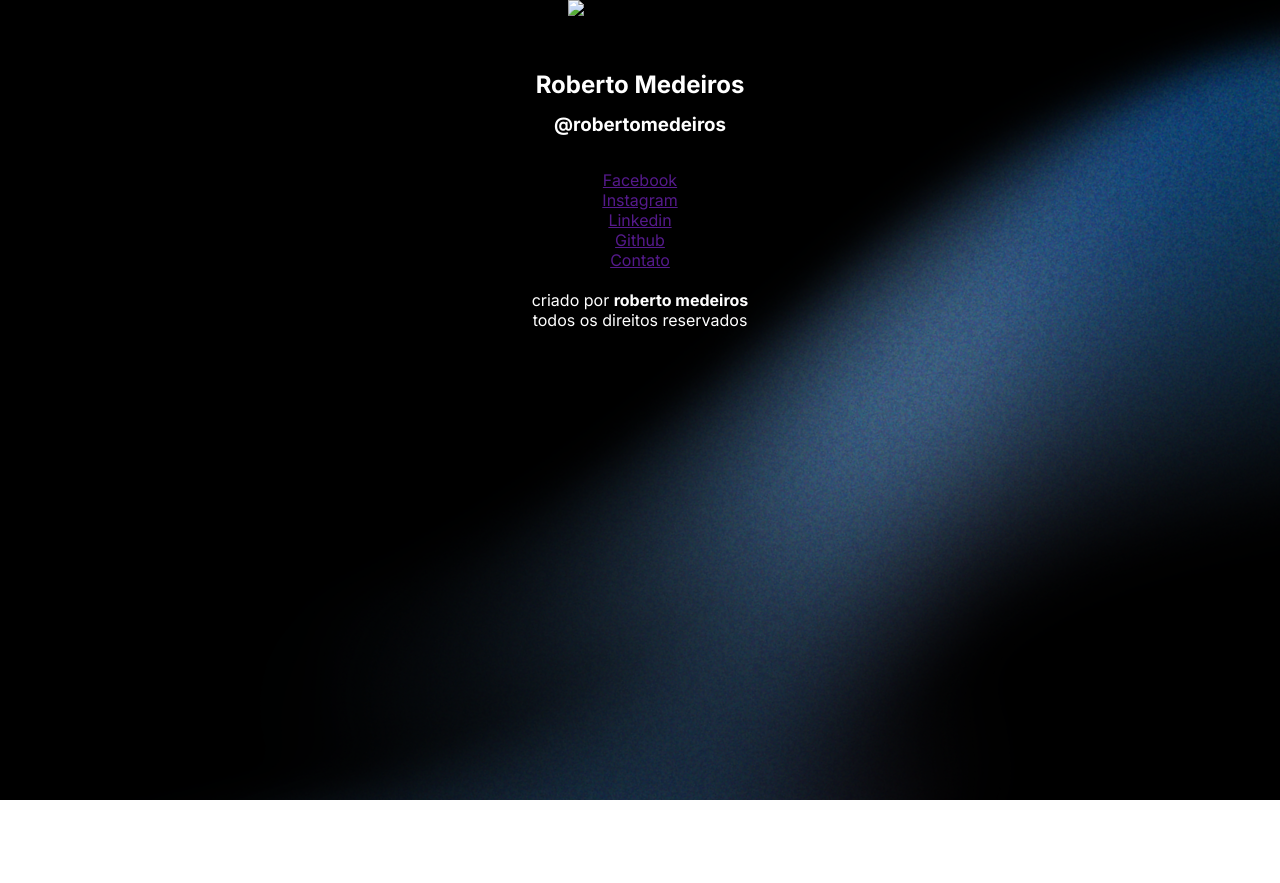
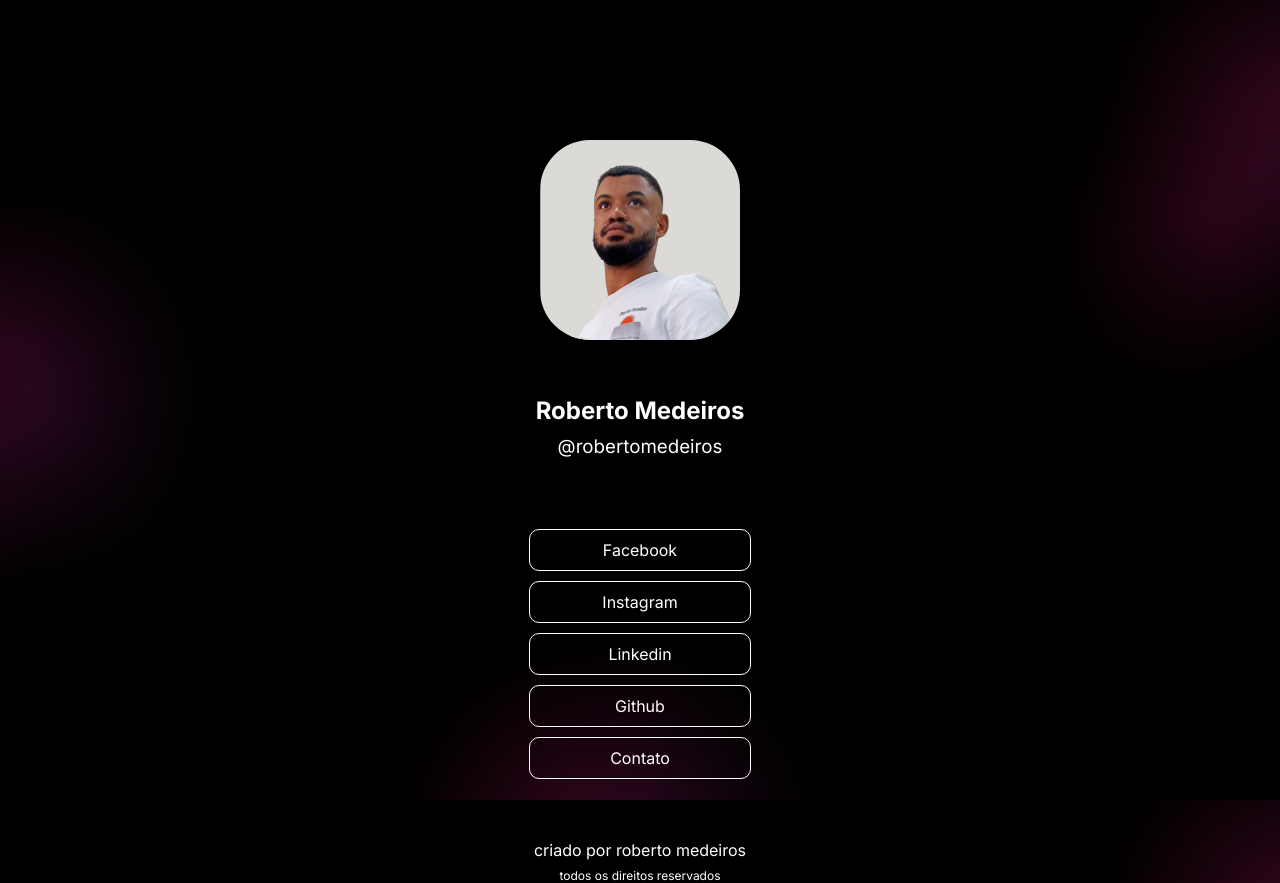
Before and after one commit to medeirosroberto/treelink, a plain HTML site: page index.html in a window 1280 px wide. Before the commit the page ends 800 px from the top, so only its background shows below. Drawn offline with Linux system fonts and the light colour scheme.

Commit message:
projeto pronto

```diff
--- a/index.html
+++ b/index.html
@@ -3,6 +3,7 @@
 <head>
   <meta charset="UTF-8">
   <meta name="viewport" content="width=device-width, initial-scale=1.0">
+  <meta name="description" content="Página de contato de Roberto Medeiros">
   <link rel="stylesheet" href="style.css">
   <link rel="preconnect" href="https://fonts.googleapis.com">
   <link rel="preconnect" href="https://fonts.gstatic.com" crossorigin>
@@ -10,10 +11,10 @@
    <link href="https://fonts.googleapis.com/css2?family=Inter:ital,opsz,wght@0,14..32,100..900;1,14..32,100..900&display=swap" rel="stylesheet">
 </head>
 <body>
-  <section class="perfil">
     <div class="foto">
-      <img src="" alt="Imagem do perfil">
+      <img src="/assests/asda.png" alt="Imagem do perfil">
     </div>
+  <section>
     <h1>Roberto Medeiros</h1>
     <h3>@robertomedeiros</h3>
   </section>
@@ -27,7 +28,7 @@
     </ul>
   </section>
   <footer>
-    <p>criado por <strong>roberto medeiros</strong></p>
+    <p>criado por roberto medeiros</p>
     <p>todos os direitos reservados</p>
   </footer>
 </body>
--- a/style.css
+++ b/style.css
@@ -4,19 +4,18 @@
   font-family: Inter, sans-serif;
 }
 body {
-  background: url(/assests/bg.png);
-}
-
-.perfil {
-
-}
-img {
-  display: ;
+  background: url(/assests/bg2.png) no-repeat center fixed;
+  background-size: cover;
 }
 
 .foto {
   display: flex;
   justify-content: center;
+  margin-top: 140px;
+}
+.foto > img {
+  height: 200px;
+  border-radius: 50px 50px;
 }
 
 h1, h3, p, span {
@@ -24,22 +23,42 @@ h1, h3, p, span {
   text-align: center;
 }
 h1 {
-  padding-top: 50px;
+  padding-top: 56px;
 }
 h3 {
-  padding: 14px;
+  padding: 10px;
+  font-weight: normal;
 }
 li {
   list-style: none;
   display: flex;
   justify-content: center;
-  align-items:;
+}
+li > a {
+  text-decoration: none;
+  color: white;
+  height: 20px;
+  text-align: center;
+}
+.cta > ul > li > a {
+  width: 200px;
+  padding: 10px;
+  margin: 5px;
+  border: solid 1px;
+  border-radius: 10px;
 }
 .cta {
-  padding-top: 20px;
-
+  padding-top: 56px;
+}
+.cta > ul > li > a:hover {
+  background-color: white;
+  color: #252525;
 }
 footer {
   text-align: center;
-  padding-top: 20px;
+  margin-top: 56px;
 }
+footer :nth-child(2) {
+  font-size: 12px;
+  padding-top: 8px;
+}
```
Also changed, not shown: assests/asda.png (added), assests/bg2.png (added).
